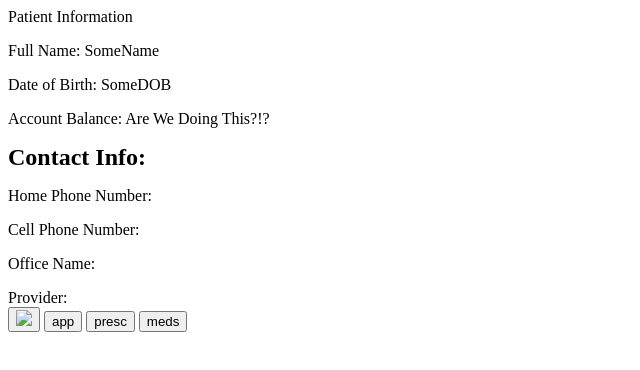
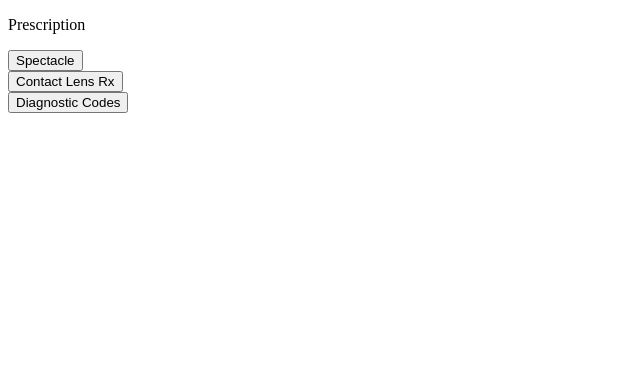
Before and after one commit to arjunkapoor/optometrist, a plain HTML site: page index.html in a window 1280 px wide. Shown: the whole page, without its empty margins (0-640 px from the left). Drawn offline with nearby package versions, Linux system fonts and the light colour scheme.

Commit message:
Update index.html

```diff
--- a/index.html
+++ b/index.html
@@ -1,42 +1,27 @@
-<!DOCTYPE html>
-<html>
+<!DOCTYPE html PUBLIC "-//W3C//DTD XHTML 1.0 Transitional//EN" "http://www.w3.org/TR/xhtml1/DTD/xhtml1-transitional.dtd">
+<html xmlns="http://www.w3.org/1999/xhtml">
 <head>
-<meta charset="ISO-8859-1">
-<link rel="stylesheet" type="text/css" href="login.css">
-<script type="text/javascript" src="http://code.jquery.com/jquery-1.10.0.min.js"></script>
-<title >Patient Information</title>
+	<meta http-equiv="Content-Type" content="text/html; charset=utf-8" />
+	<title>Prescriptions</title>
+	<link rel="stylesheet" type="text/css" href="prescription.css">
+	<script src="http://code.jquery.com/jquery-1.11.0.min.js"></script>
+	<script type="text/javascript" src="prescription.js"></script>
+	<script type="text/javascript">
+	</script>
 </head>
-<script type="text/javascript" src="patientInfo.js"></script>
-<body onload="check()">
-        <label class="headers">Patient Information</label>
-        <p></p>
-        <label> Full Name: </label><label id="insertFullName">SomeName</Label>
-        <p></p>
-        <label> Date of Birth: </label><label id="insertDOB">SomeDOB</Label>
-        <p></p>
-        <label>Account Balance: </label><label id="insertDOB">Are We Doing This?!?</Label>
-        <p></p>
-        <label class="headers"><font size="5"> <b>Contact Info:</b></font></label>
-        <p></p>
-        <label> Home Phone Number: </label><label id="insertHomePhone"></Label>
-        <p></p>
-        <label> Cell Phone Number: </label><label id="insertCellPhone"></Label>
-        <p></p>
-        <label>Office Name:</label><label id="insertPhone2"></Label>
-        <p></p>
-        <label>Provider:</label><label id="insertPhone2"></Label>
-
-
-
-
-<script type="text/javascript" src="menuLink.js"></script>
- <div class="menuClass">
-	<button type="submit" onclick="redirect('./patientInfo.html')"><img src="./house.jpg"></button>
-	<button type="submit" onclick="redirect('./appointment.html')"><img  >app</button>
-	<button type="submit"  ><img >presc</button>
-	<button type="submit" onclick="redirect('./medicationPage.html')" ><img >meds</button>
-
-</div>
-
- </body>
-</html
+<body>
+	<p id="presc">
+		Prescription
+	</p>
+	<div class="spectacle">
+		<button type="button" onclick="spec()">Spectacle</button>
+		<div id="specArea"></div>
+	</div>
+	<div class="contact_lens">
+		<button type="button" onclick="cLens()">Contact Lens Rx</button>
+		<div id="lensArea"></div>
+	</div>
+	<div class="dignostic_codes">
+		<button type="button" onclick="diagCode()">Diagnostic Codes</button>
+		<div id="diagArea"></div>
+	</div>
```
